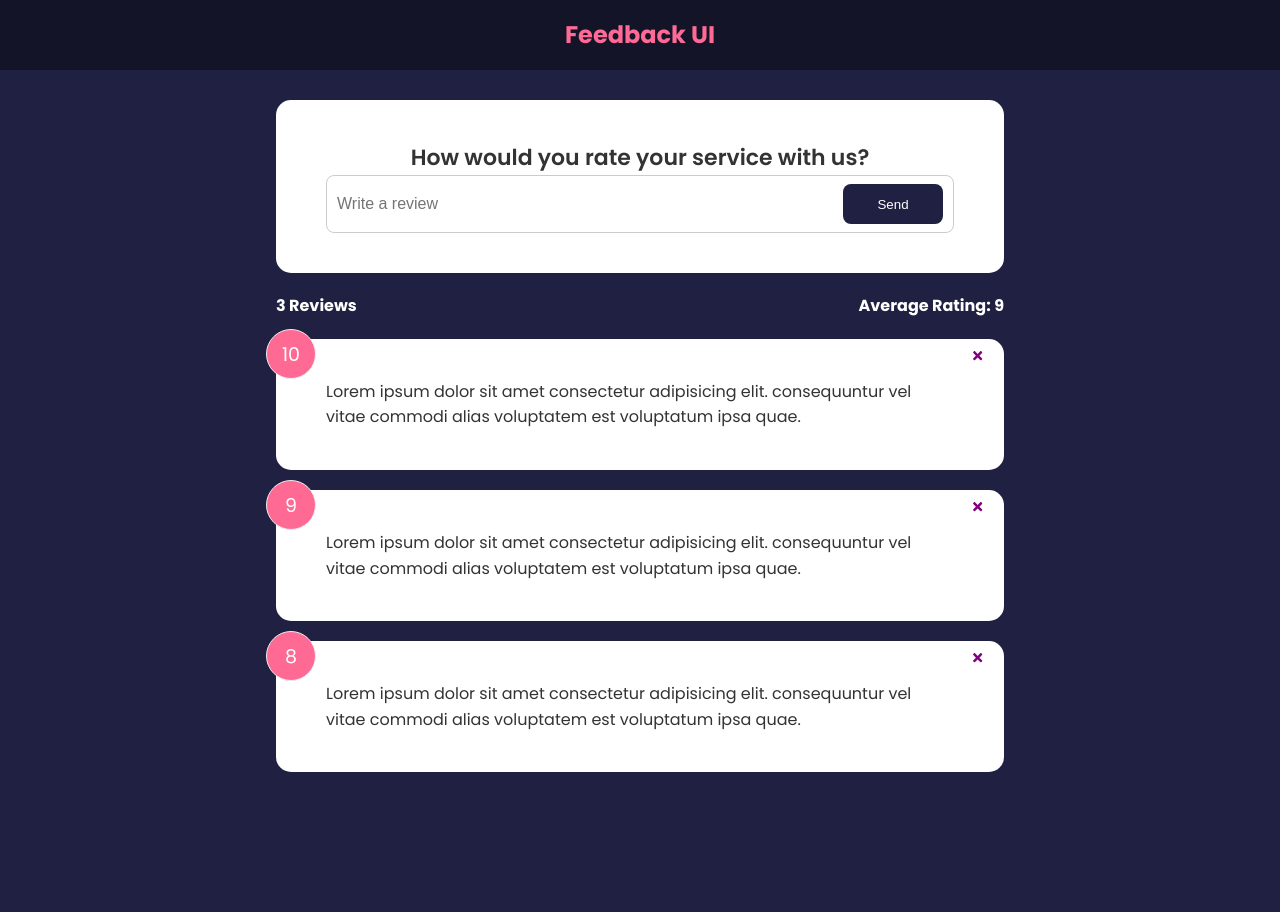
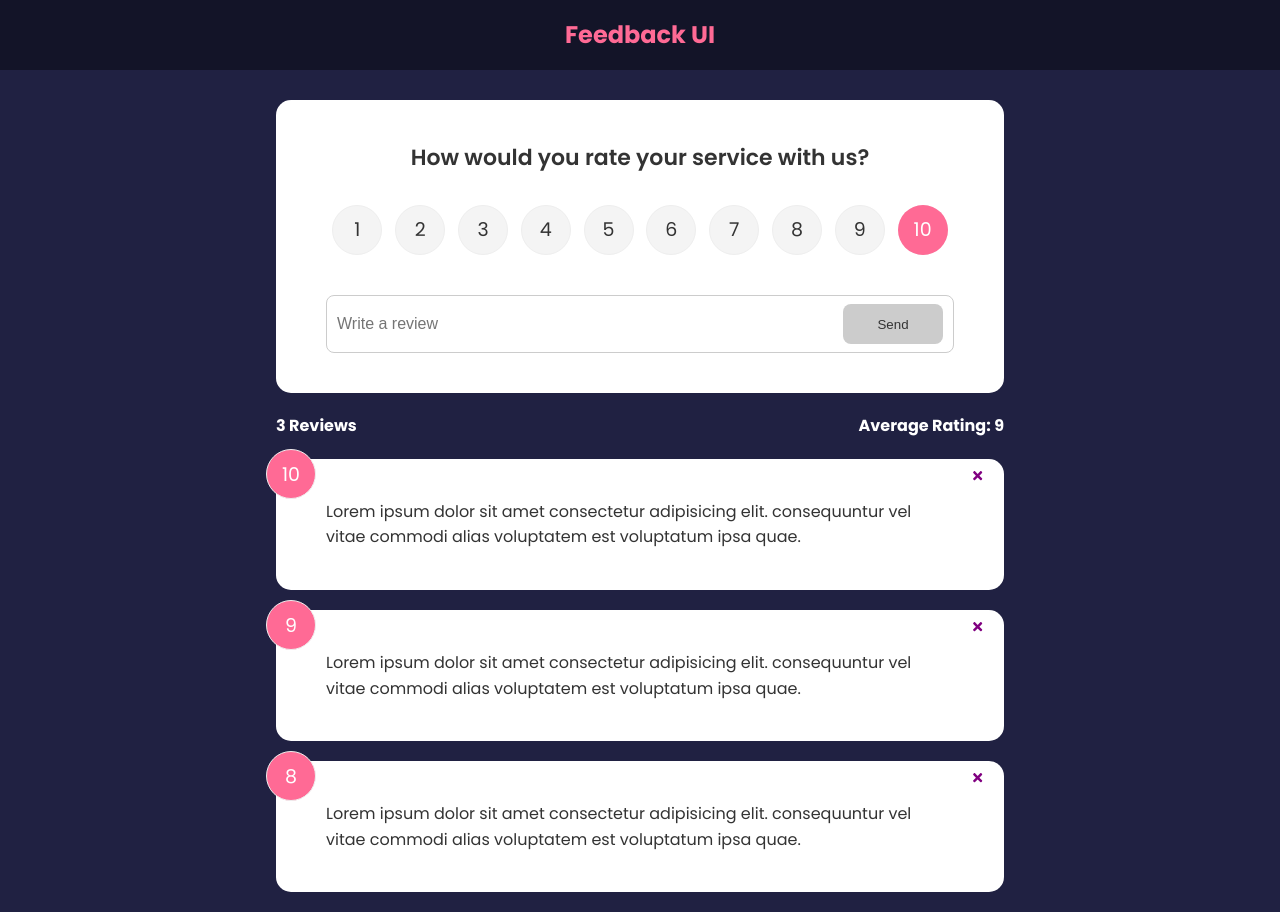
Before and after one commit to Simon245/feedback-app, a React (Create React App) app: page / in a window 1280 px wide. Before the commit the page ends 800 px from the top, so only its background shows below. Built offline with nearby package versions, Linux system fonts and the light colour scheme.

Commit message:
Add new feedback to current feedback. install uuid package

```diff
--- a/package.json
+++ b/package.json
@@ -10,6 +10,7 @@
     "react-dom": "^18.3.1",
     "react-icons": "^5.2.1",
     "react-scripts": "5.0.1",
+    "uuid": "^10.0.0",
     "web-vitals": "^2.1.4"
   },
   "scripts": {
--- a/src/App.js
+++ b/src/App.js
@@ -1,4 +1,5 @@
 import { useState } from 'react';
+import { v4 as uuidv4 } from 'uuid';
 import Header from './components/Header';
 import FeedbackList from './components/FeedbackList';
 import FeedbackData from './data/FeedbackData';
@@ -14,11 +15,16 @@ function App() {
     }
   };
 
+  const addFeedback = (newFeedback) => {
+    newFeedback.id = uuidv4();
+    setFeedback([...feedback, newFeedback]);
+  };
+
   return (
     <>
       <Header />
       <div className="container">
-        <FeedbackForm />
+        <FeedbackForm handleAdd={addFeedback} />
         <FeedbackStats feedback={feedback} />
         <FeedbackList feedback={feedback} handleDelete={deleteFeedback} />
       </div>
--- a/src/components/FeedbackForm.jsx
+++ b/src/components/FeedbackForm.jsx
@@ -1,19 +1,45 @@
 import { useState } from 'react';
 import Card from '../components/shared/Card';
 import Button from '../components/shared/Button';
+import RatingSelect from '../components/RatingSelect';
 
-function FeedbackForm() {
+function FeedbackForm({ handleAdd }) {
   const [text, setText] = useState('');
+  const [rating, setRating] = useState(10);
+  const [btnDisabled, setBtnDisabled] = useState(true);
+  const [message, setMessage] = useState('');
 
-  const handleTextChange = (e) => {
-    setText(e.target.value);
+  const handleTextChange = ({ target: { value } }) => {
+    if (value === '') {
+      setBtnDisabled(true);
+      setMessage(null);
+    } else if (value.trim().length < 10) {
+      setMessage('Text must be at least 10 characters');
+      setBtnDisabled(true);
+    } else {
+      setMessage(null);
+      setBtnDisabled(false);
+    }
+    setText(value);
+  };
+
+  const handleSubmit = (e) => {
+    e.preventDefault();
+    if (text.trim().length > 10) {
+      const newFeedback = {
+        text,
+        rating,
+      };
+      handleAdd(newFeedback);
+      setText('');
+    }
   };
 
   return (
     <Card>
-      <form>
+      <form onSubmit={handleSubmit}>
         <h2>How would you rate your service with us?</h2>
-        {/* todo Ratings select component */}
+        <RatingSelect select={setRating} selected={rating} />
         <div className="input-group">
           <input
             onChange={handleTextChange}
@@ -21,8 +47,11 @@ function FeedbackForm() {
             placeholder="Write a review"
             value={text}
           />
-          <Button type="submit">Send</Button>
+          <Button type="submit" isDisabled={btnDisabled}>
+            Send
+          </Button>
         </div>
+        {message && <div className="message">{message}</div>}
       </form>
     </Card>
   );
--- a/src/data/FeedbackData.js
+++ b/src/data/FeedbackData.js
@@ -1,16 +1,16 @@
 const FeedbackData = [
   {
-    id: 1,
+    id: '813fb942-98f2-4555-8231-7ad757a2f453',
     rating: 10,
     text: 'Lorem ipsum dolor sit amet consectetur adipisicing elit. consequuntur vel vitae commodi alias voluptatem est voluptatum ipsa quae.',
   },
   {
-    id: 2,
+    id: '2a243161-3ea5-4ef5-ace6-8d00c494ece7',
     rating: 9,
     text: 'Lorem ipsum dolor sit amet consectetur adipisicing elit. consequuntur vel vitae commodi alias voluptatem est voluptatum ipsa quae.',
   },
   {
-    id: 3,
+    id: 'ab9d3fc5-5f8f-4c99-aee5-069a16e0fd5c',
     rating: 8,
     text: 'Lorem ipsum dolor sit amet consectetur adipisicing elit. consequuntur vel vitae commodi alias voluptatem est voluptatum ipsa quae.',
   },
```
Also changed, not shown: 1 other file (tests, documents, lock files or other folders).
